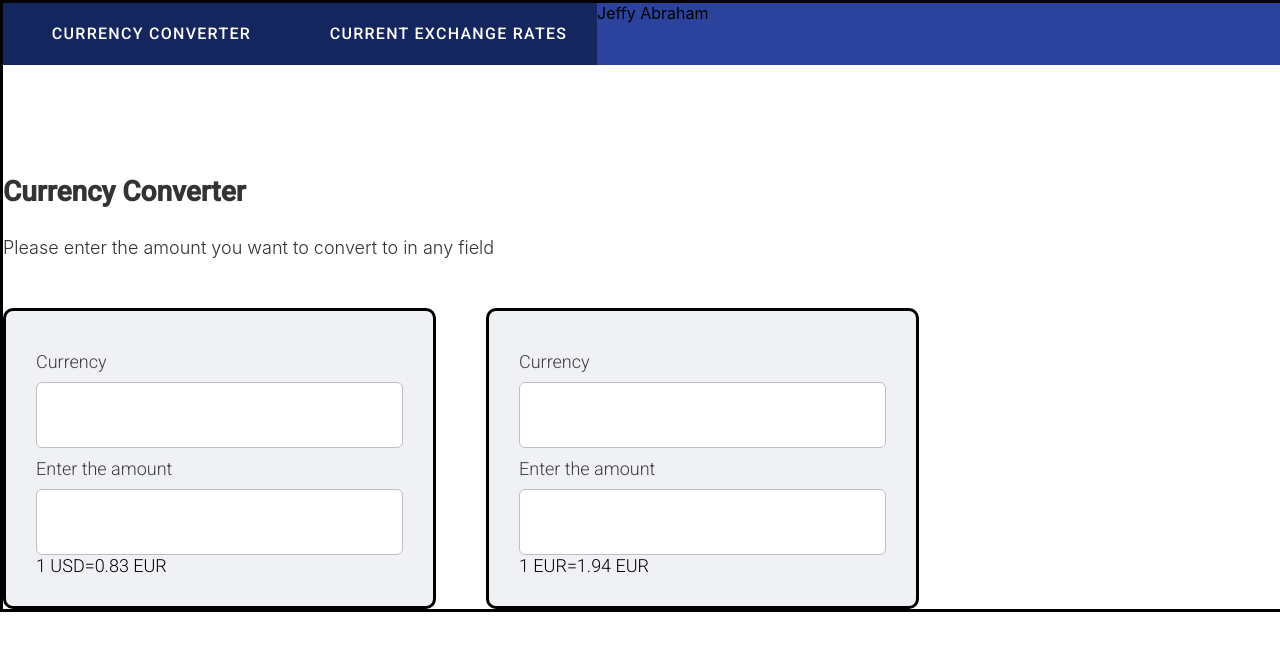
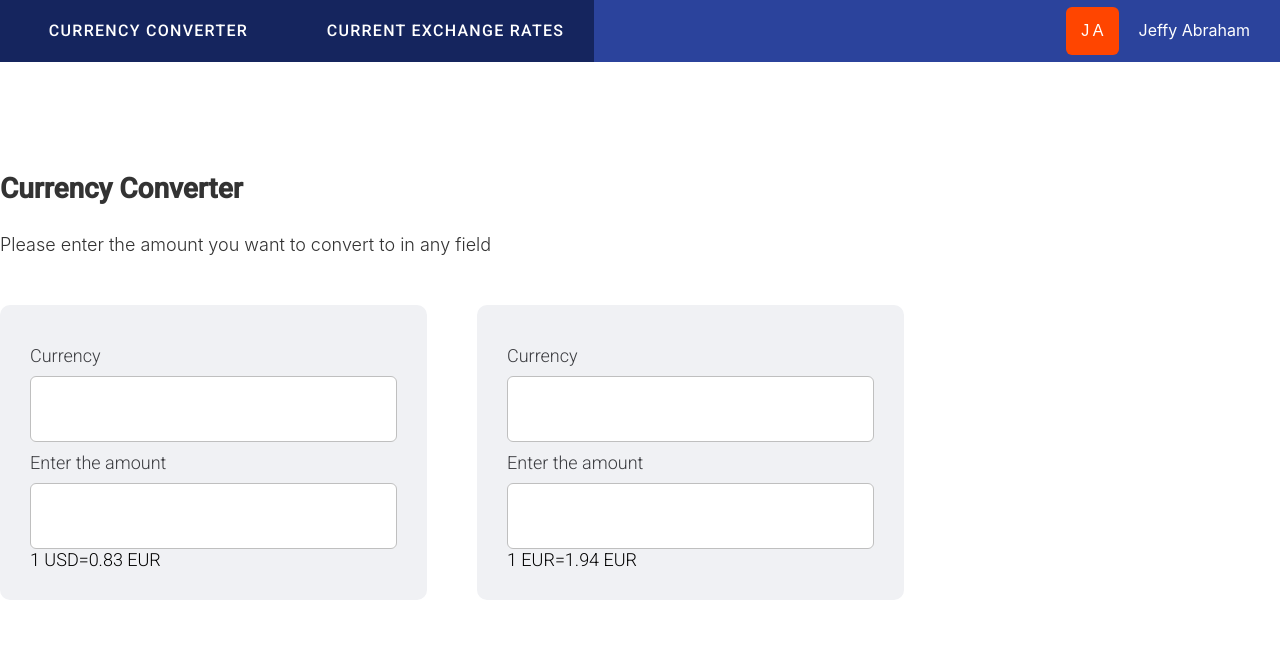
Before and after one commit to JeffyAbraham/Curreny-Conv, a React (Create React App) app: page / in a window 1280 px wide. Shown: the top 650 px of the page. Built offline with nearby package versions, Linux system fonts and the light colour scheme; no server answers.

Commit message:
user avatar added

```diff
--- a/src/component/currency-converter-component/currency-convertor.styles.css
+++ b/src/component/currency-converter-component/currency-convertor.styles.css
@@ -7,20 +7,16 @@
 .currency-convertor-group {
   background-color: #f0f1f4;
   border-radius: 10px;
-  border-color: black;
-  border-style: solid;
   padding: 30px;
 }
 .currency-convertor-group-1 {
   background-color: #f0f1f4;
   border-radius: 10px;
-    border-color: black;
-    border-style: solid;
   margin-left: 50px;
   padding: 30px;
 }
-  .conversion-rate{
-      font-family: 'Roboto';
+.conversion-rate {
+  font-family: "Roboto";
   font-weight: 300;
   font-size: 18px;
   margin-top: 18px;
--- a/src/component/header-component/header.component.jsx
+++ b/src/component/header-component/header.component.jsx
@@ -1,9 +1,11 @@
 import React from "react";
 import CustomButton from "../custom-button-component/custombutton.component";
 import UserAvatar from "../user-avatar-component/user-avatar.component";
-import './header.styles.css'
-const Header = ({user}) => {
-    {console.log()}
+import "./header.styles.css";
+const Header = ({ user }) => {
+  {
+    console.log();
+  }
   return (
     <div className="navbar-container">
       <div className="navbar-container-flex">
@@ -13,16 +15,8 @@ const Header = ({user}) => {
         <div>
           <CustomButton>CURRENT EXCHANGE RATES</CustomButton>
         </div>
-        {user
-        ? <UserAvatar />
-        : <div>Sign Out</div>}
       </div>
-
-      <div>
-
-      </div>
-
-
+      <div>{user ? <UserAvatar userName={user} /> : <div>Sign Out</div>}</div>
     </div>
   );
 };
--- a/src/component/header-component/header.styles.css
+++ b/src/component/header-component/header.styles.css
@@ -1,18 +1,11 @@
-.navbar-container-flex
-{
-    display: flex;
-    flex-direction: row;
-
-
-
-
+.navbar-container-flex {
+  display: flex;
+  flex-direction: row;
 }
-.navbar-container
-{
-width: 100%;
-background-color: #2B439C;
-
-
-
-
+.navbar-container {
+  width: 100%;
+  background-color: #2b439c;
+  display: flex;
+  justify-content: space-between;
+  align-items: baseline;
 }
--- a/src/component/user-avatar-component/user-avatar.component.js
+++ b/src/component/user-avatar-component/user-avatar.component.js
@@ -1,11 +1,14 @@
-import React from 'react'
-import './user-avatar.styles.css'
-const UserAvatar = () => {
-  return (<div>
-      <div >
-        Jeffy Abraham
-      </div>
-  </div>);
+import React from "react";
+import "./user-avatar.styles.css";
+const UserAvatar = ({ userName }) => {
+  return (
+    <div className='user-avatar-container'>
+      <button className='user-avatar'>
+        <span>J A</span>
+      </button>
+      <span>Jeffy Abraham</span>
+    </div>
+  );
 };
 
 export default UserAvatar;
--- a/src/component/user-avatar-component/user-avatar.styles.css
+++ b/src/component/user-avatar-component/user-avatar.styles.css
@@ -0,0 +1,25 @@
+.user-avatar {
+  background-color: orangered;
+  border: none;
+  font-weight:20px ;
+  padding: 15px;
+  border-radius: 6px;
+  text-align: center;
+  text-decoration: none;
+  display: inline-block;
+  margin-right: 20px;
+  font-size: 16px;
+  outline: royalblue;
+  padding: none;
+  color: white;
+}
+.user-avatar-container
+{
+    margin-right: 30px;
+    color: white;
+}
+
+.user-avatar:hover{
+    background-color: darkblue;
+    color: white;
+}
--- a/src/index.css
+++ b/src/index.css
@@ -1,16 +1,15 @@
 body {
-  font-family: -apple-system, BlinkMacSystemFont, 'Segoe UI', 'Roboto', 'Oxygen',
-    'Ubuntu', 'Cantarell', 'Fira Sans', 'Droid Sans', 'Helvetica Neue',
+  font-family: -apple-system, BlinkMacSystemFont, "Segoe UI", "Roboto", "Oxygen",
+    "Ubuntu", "Cantarell", "Fira Sans", "Droid Sans", "Helvetica Neue",
     sans-serif;
   -webkit-font-smoothing: antialiased;
   -moz-osx-font-smoothing: grayscale;
   width: 100%;
   margin: auto;
-  border-style: solid;
   height: fit-content;
 }
 
 code {
-  font-family: source-code-pro, Menlo, Monaco, Consolas, 'Courier New',
+  font-family: source-code-pro, Menlo, Monaco, Consolas, "Courier New",
     monospace;
 }
```
Lines whose indentation alone changed are shown as unchanged.
